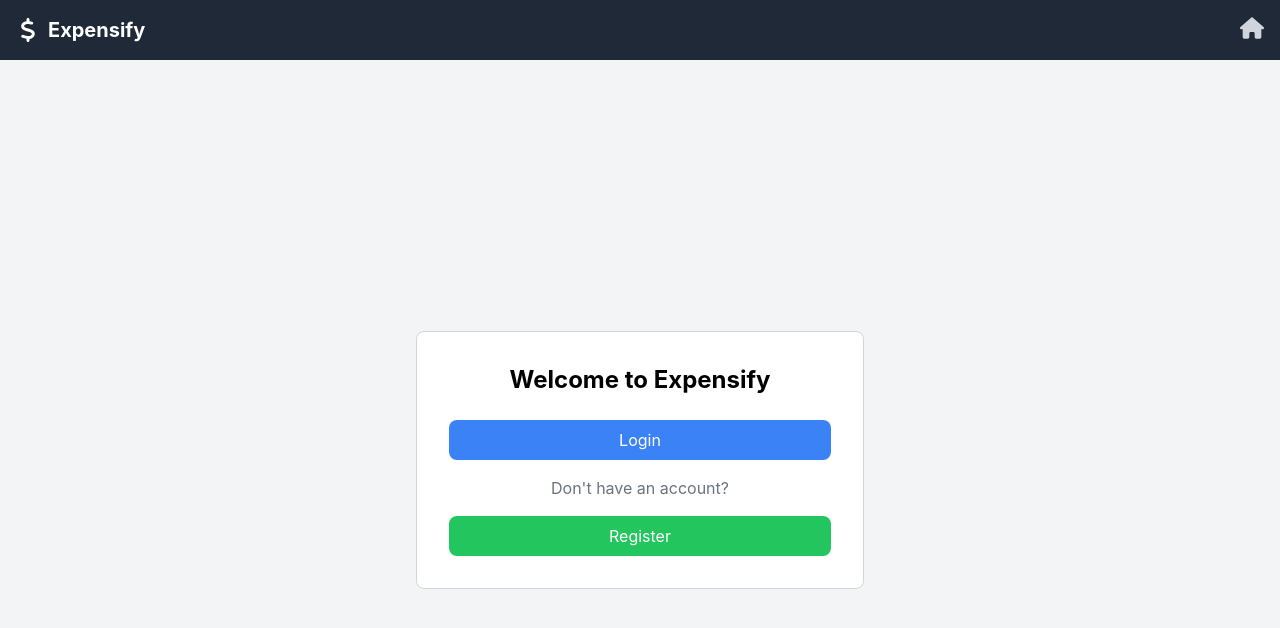
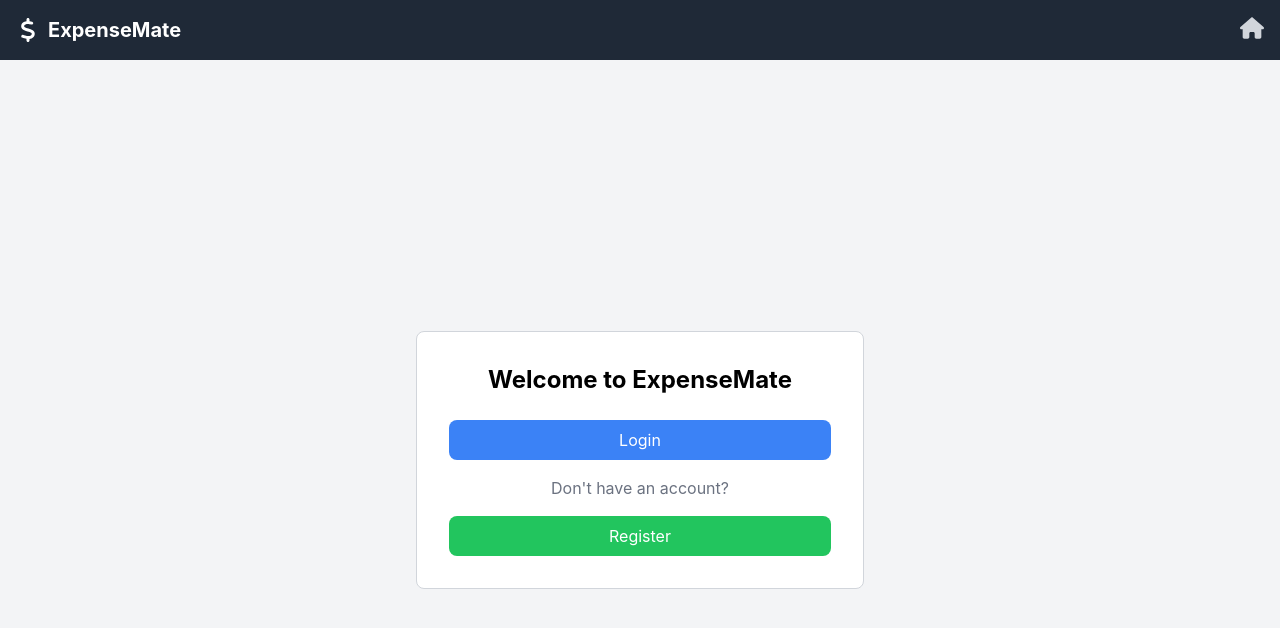
Before and after one commit to alisotoudehpsn4/ExpenseMate, a React (Create React App) app: page / in a window 1280 px wide. Shown: the top 628 px of the page. Built offline with nearby package versions, Linux system fonts and the light colour scheme.

Commit message:
changed the name to ExpenseMate

```diff
--- a/src/Expenses.js
+++ b/src/Expenses.js
@@ -144,7 +144,7 @@
                     <div>
                         <label className="block text-gray-700">Sort by:</label>
                         <select value={sortCriteria} onChange={handleSortChange} className="w-full px-3 py-2 border border-gray-300 rounded-lg">
-                            <option value="">None</option>
+
                             <option value="amount">Amount</option>
                             <option value="date">Date</option>
                         </select>
--- a/src/Home.js
+++ b/src/Home.js
@@ -7,7 +7,7 @@
     return (
         <div className="min-h-screen flex flex-col items-center justify-center bg-gray-100 p-4">
             <div className="max-w-md w-full bg-white p-8 border border-gray-300 rounded-lg">
-                <h2 className="text-2xl font-bold mb-6 text-center">Welcome to Expensify</h2>
+                <h2 className="text-2xl font-bold mb-6 text-center">Welcome to ExpenseMate</h2>
                 <div className="flex flex-col items-center space-y-4">
                     <Link to="/login" className="text-gray-300 hover:text-white bg-blue-500 text-white py-2 px-4 rounded-lg w-full text-center">Login</Link>
                     <span className="text-gray-500">Don't have an account?</span>
--- a/src/Navbar.js
+++ b/src/Navbar.js
@@ -21,7 +21,7 @@
                 <div className="flex items-center flex-grow">
                     <Link to="/" className="flex items-center text-white text-xl font-bold">
                         <FontAwesomeIcon icon="dollar-sign" className="h-6 w-6 mr-2" />
-                        Expensify
+                        ExpenseMate
                     </Link>
                 </div>
                 <div className="flex items-center space-x-4">
```
